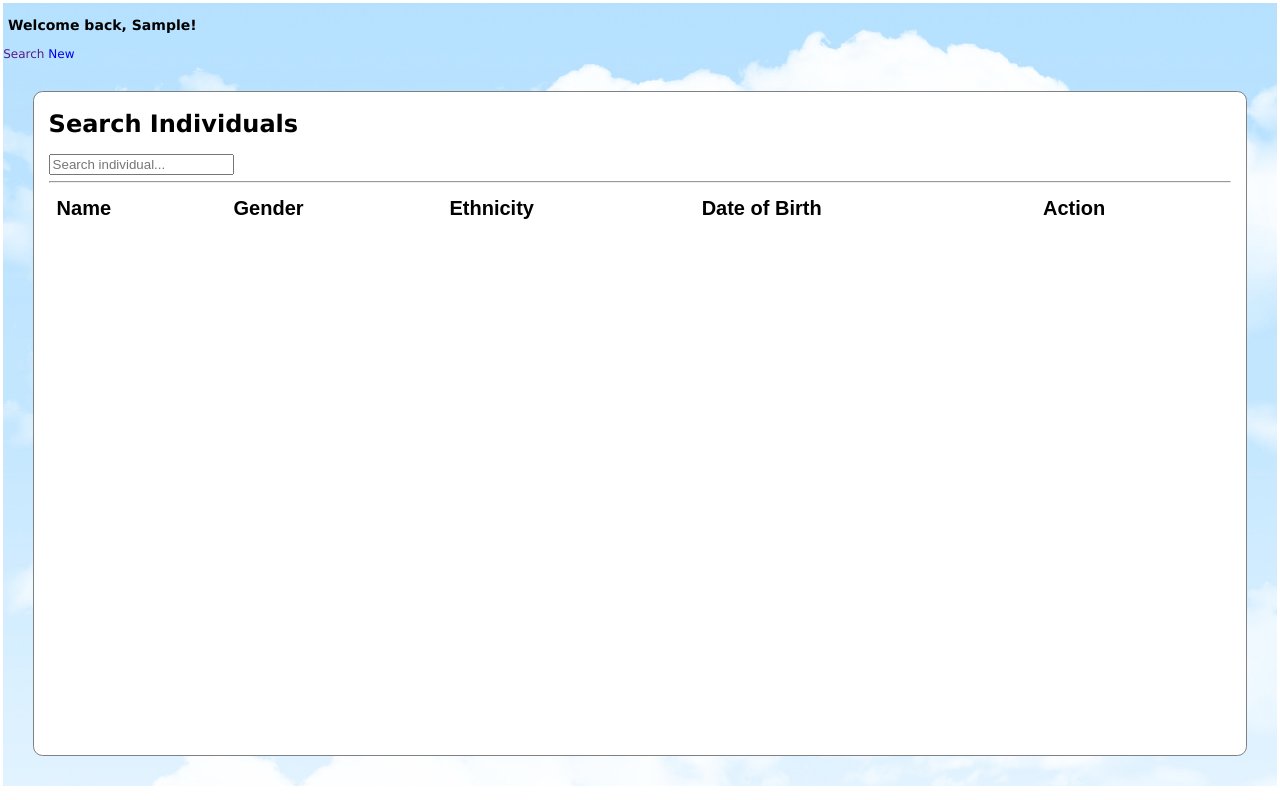
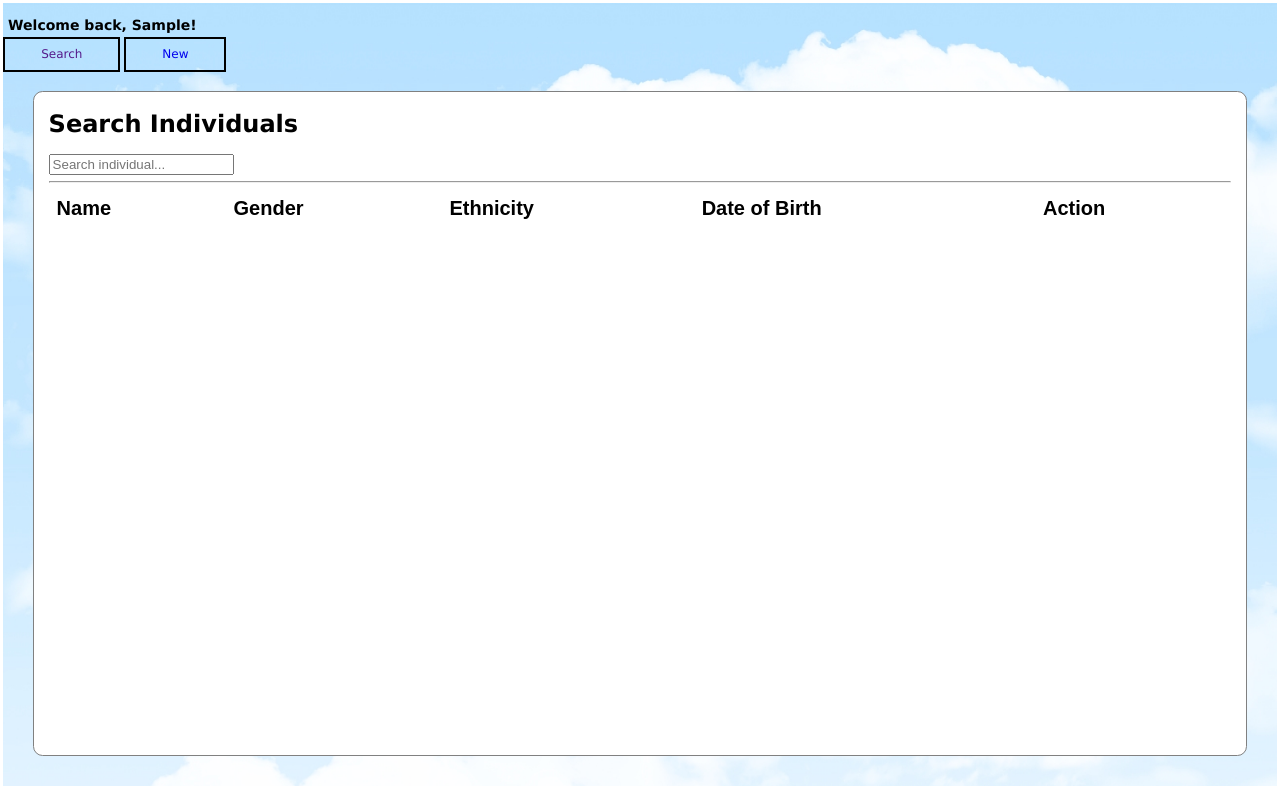
Before and after one commit to ajritch/halo, a website: page client/index.html in a window 1280 px wide. Both pictures are taken after typing "Sample" into the empty fields and a click on the button "Enter". Drawn offline with nearby package versions, Linux system fonts and the light colour scheme; some packages are replaced by stand-ins of ours; no server answers; a script that the page names is missing.

Commit message:
just a small style change

```diff
--- a/client/static/style.css
+++ b/client/static/style.css
@@ -20,7 +20,7 @@
     vertical-align: top;
 }
 
-.navtabs td {
+.navtabs{
     border: 0.2em solid black;
     padding: 0.7em 3em;
 }
@@ -47,6 +47,7 @@ body {
 }
 
 .content {
+    min-width: 39em;
     height: 55em;
     margin: 2.5em;
     padding: 0.1em 1.2em;
```
